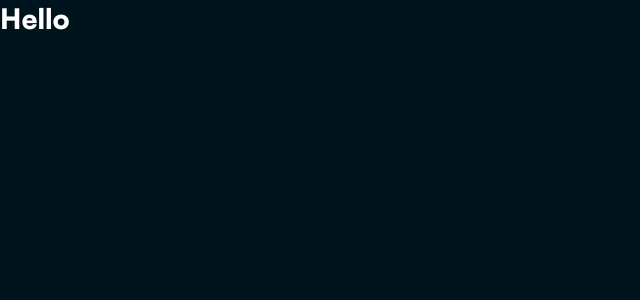
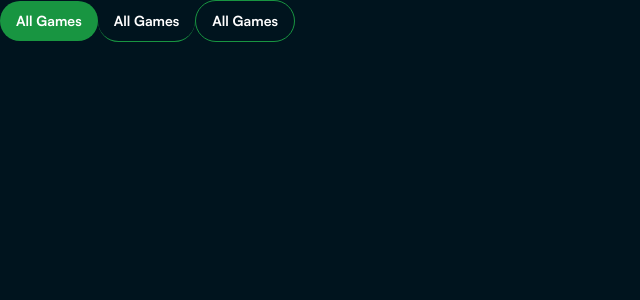
Before and after one commit to digitalabashidze/Task, a React (Vite) app: page / in a window 1280 px wide. Shown: the top 300 px of the page, without its empty margins (0-640 px from the left). Built offline with nearby package versions, Linux system fonts and the light colour scheme.

Commit message:
add Button.tsx

```diff
--- a/package.json
+++ b/package.json
@@ -22,6 +22,7 @@
     "eslint-plugin-react-hooks": "^5.1.0-rc.0",
     "eslint-plugin-react-refresh": "^0.4.12",
     "globals": "^15.9.0",
+    "sass": "^1.79.4",
     "typescript": "^5.5.3",
     "typescript-eslint": "^8.7.0",
     "vite": "^5.4.8"
--- a/src/App.tsx
+++ b/src/App.tsx
@@ -1,7 +1,11 @@
-function App() {
+import Button from './components/ui/Button/Button'
+
+const App = () => {
 	return (
 		<>
-			<h1>Hello</h1>
+			<Button label='All Games' />
+			<Button label='All Games' variant='secondary' />
+			<Button label='All Games' variant='outlined' />
 		</>
 	)
 }
--- /dev/null
+++ b/src/components/ui/Button/Button.module.scss
@@ -0,0 +1,52 @@
+.btn {
+	padding: 0.75rem 1rem;
+	font-weight: 700;
+	border-radius: 2.5rem;
+	background-color: transparent;
+	color: var(--color-base-font);
+	transition: all 0.3s ease-in;
+
+	/* Variants */
+
+	&--primary {
+		background-color: var(--color-accent);
+
+		&:hover {
+			opacity: 0.8;
+		}
+	}
+
+	&--secondary {
+		border-bottom: 1px solid var(--color-accent);
+
+		&:hover {
+			background-color: var(--color-accent);
+		}
+	}
+
+	&--outlined {
+		border: 1px solid var(--color-accent);
+
+		&:hover {
+			background-color: var(--color-accent);
+		}
+	}
+
+	/* Sizes */
+
+	&--medium {
+		padding: 0.625rem 1rem;
+		font-size: 0.875rem;
+		line-height: 1.25rem;
+	}
+
+	&--large {
+		padding: 0.75rem 1rem;
+		font-size: 1rem;
+		line-height: 1.5rem;
+	}
+
+	&.active {
+		background-color: var(--color-accent);
+	}
+}
--- /dev/null
+++ b/src/components/ui/Button/Button.tsx
@@ -0,0 +1,34 @@
+import styles from './Button.module.scss'
+
+type ButtonProps = {
+	label: string
+	onClick?: () => void
+	className?: string
+	type?: 'button' | 'submit' | 'reset'
+	size?: 'small' | 'medium' | 'large'
+	variant?: 'primary' | 'secondary' | 'outlined'
+	isActive?: boolean
+}
+
+const Button = ({
+	label,
+	onClick,
+	type = 'button',
+	size = 'medium',
+	variant = 'primary',
+	isActive = false,
+}: ButtonProps) => {
+	return (
+		<button
+			className={`${styles.btn} ${styles[`btn--${variant}`]} ${
+				styles[`btn--${size}`]
+			} ${isActive ? styles.active : ''}`}
+			type={type}
+			onClick={onClick}
+		>
+			{label}
+		</button>
+	)
+}
+
+export default Button
```
Also changed, not shown: 1 other file (tests, documents, lock files or other folders).
